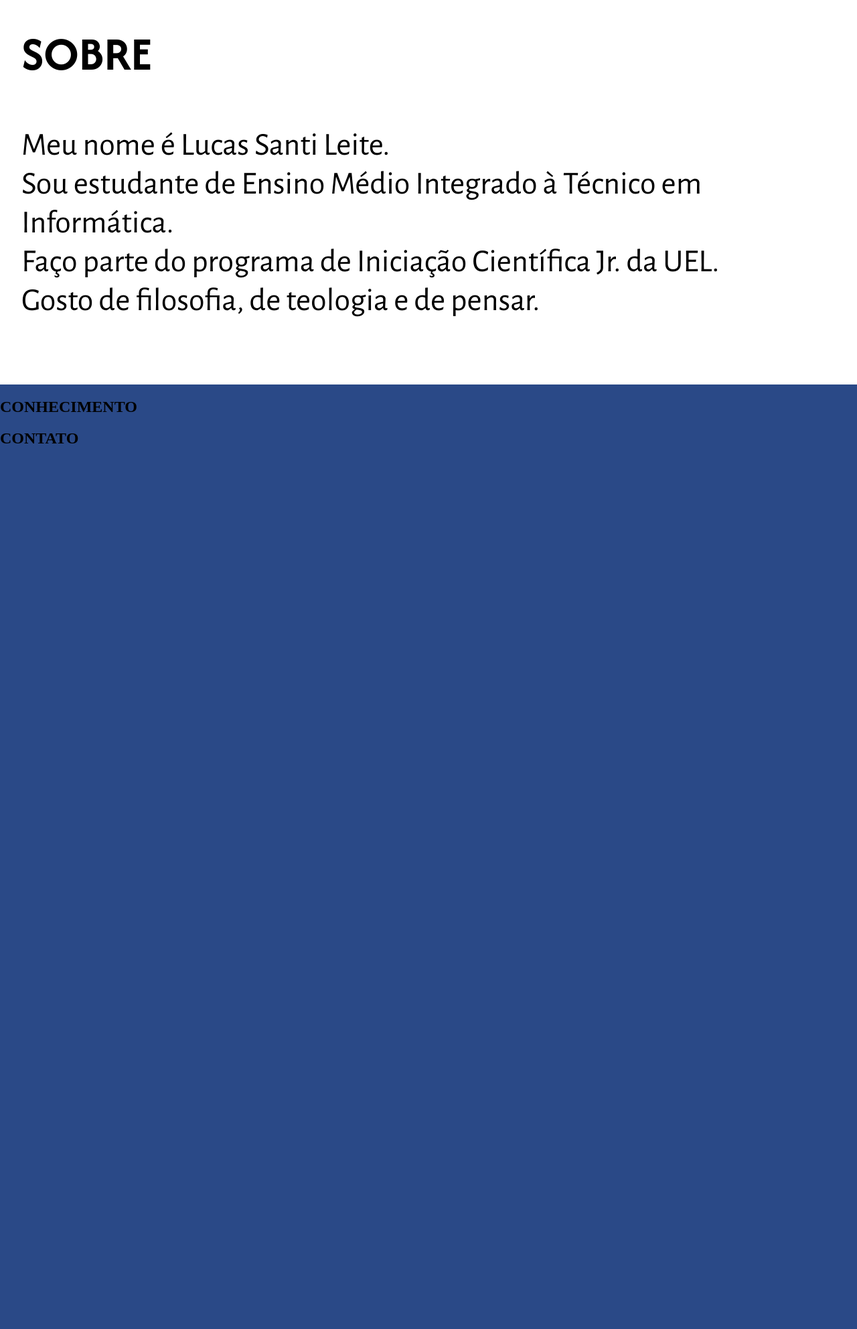
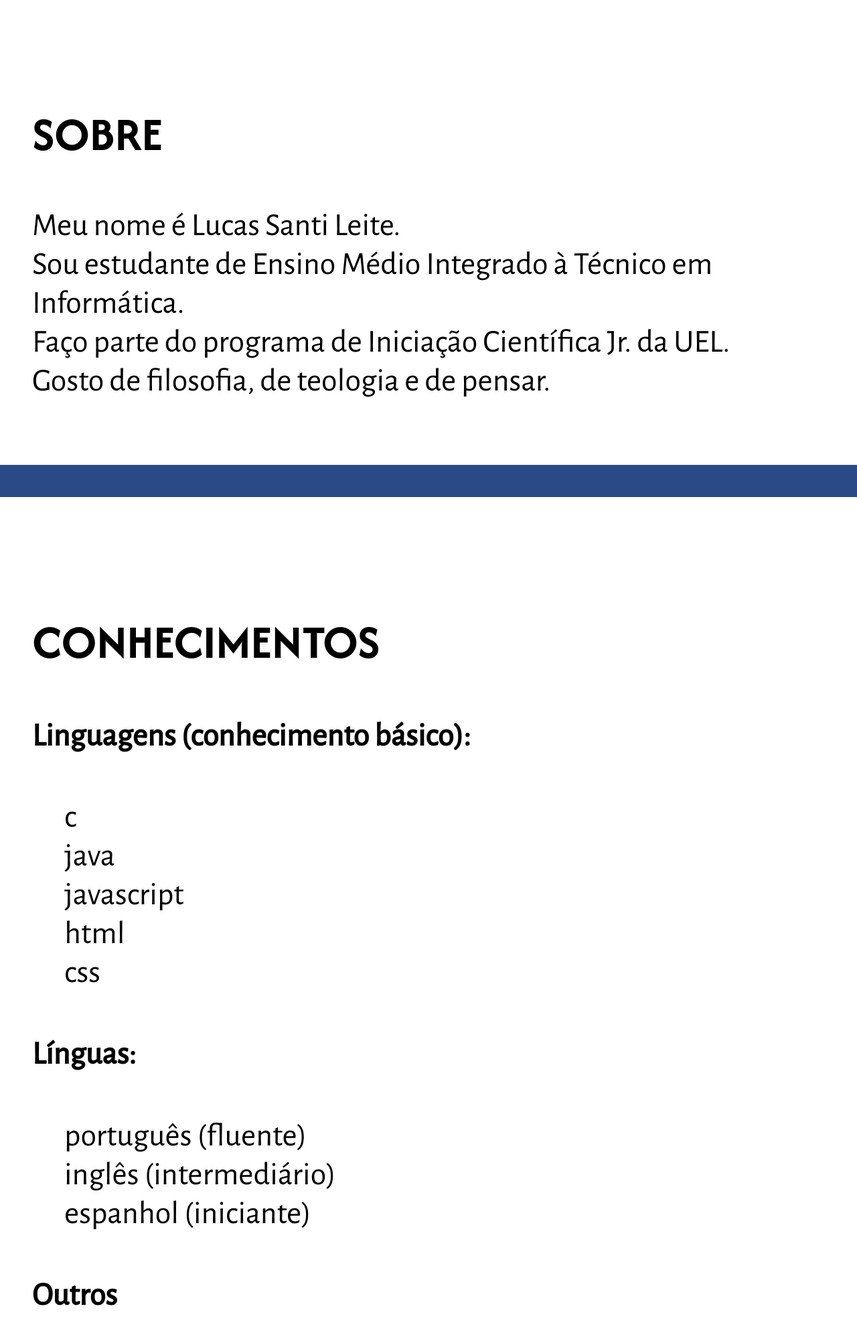
Before and after one commit to lucassantileite/portifolio, a plain HTML site: page index.html in a window 1280 px wide. Shown: the part 816-2800 px from the top of the page at 67% size. Drawn offline with nearby package versions, Linux system fonts and the light colour scheme.

Commit message:
grandes mudanças

```diff
--- a/index.html
+++ b/index.html
@@ -18,7 +18,7 @@
                             <a href="#sobre">sobre</a>
                         </li>
                         <li class="listItem">
-                            <a href="#conhecimento">conhecimento</a>
+                            <a href="#conhecimentos">conhecimentos</a>
                         </li>
                         <li class="listItem">
                             <a href="#contato">contato</a>
@@ -40,9 +40,29 @@
                     Gosto de filosofia, de teologia e de pensar.
                 </p>
            </section>
-            <section id="conhecimento">
-                <h1>CONHECIMENTO</h1>
-                <p></p>
+            <section id="conhecimentos">
+                <h1>CONHECIMENTOS</h1>
+                <ul class="linguagensList">
+                    <h4>Linguagens (conhecimento básico):</h4>
+                    <li class="listItem">c</li>
+                    <li class="listItem">java</li>
+                    <li class="listItem">javascript</li>
+                    <li class="listItem">html</li>
+                    <li class="listItem">css</li>
+                </ul>
+                <ul class="linguasList">
+                    <h4>Línguas:</h4>
+                    <li class="listItem">português (fluente)</li>
+                    <li class="listItem">inglês (intermediário)</li>
+                    <li class="listItem">espanhol (iniciante)</li>
+                </ul>
+                <ul class="outrosList">
+                    <h4>Outros</h4>
+                    <li class="listItem">Tenho facilidade para desenhar</li><br>
+                    <li class="listItem">Tenho um relativo conhecimento de filosofia</li>
+                    <li class="listSubItem">já li os autores: Platão, Descartes e Maquiavel</li><br>
+                    <li class="listItem">Tenho um relativo conhecimento de teologia</li>
+                    <li class="listSubItem">já li os autores: Alvin Plantinga, RC Sproul, Jonas Madureira, etc.</li>
            </section>
             <section id="contato">
                 <h1>CONTATO</h1>
--- a/resources/css/styles.css
+++ b/resources/css/styles.css
@@ -16,11 +16,12 @@
 }
 
 @keyframes positionChange{
-    0%{left: 0;}
-    25%{left: 2%;}
-    50%{left: 4%;}
-    75%{left: 6%;}
-    100%{left: 8%;}
+    from{
+        left:0;
+    }
+    to{
+        left:5em;
+    }
 }
 
 html{
@@ -43,6 +44,8 @@ body{
     border: 0;
     margin: 0;
     display: flex;
+    height: 3.5em;
+    max-width: 100%;
     padding: 1em 10em;
     transition: 0.2s;
     z-index: 2;
@@ -63,14 +66,16 @@ body{
     & .nav{
         display: flex;
         flex:1;
-        justify-content: right;
+        justify-content: flex-end;
 
         & .myList{
             padding: 0;
             margin: 0;
+            width: 60%;
+            justify-content: space-around;
             list-style-type: none;
+            gap: 50px;
             display: flex;
-            gap: 50px;
 
             & .listItem{
 
@@ -90,8 +95,8 @@ body{
     display: flex;
     align-items: flex-end;
     text-align: left;
-}
-.img-phrase h1{
+
+    & h1{
         color: white;
         max-width: 7em;
         max-height: 5em;
@@ -100,21 +105,30 @@ body{
         z-index: 1;
         font-family: 'Afacad';
     }
-.img-phrase img{
-    position: absolute;
-    right: 0;
-    max-width: 80em;
+
+    & img{
+        position: fixed;
+        bottom: 0;
+        width: 70rem;
         overflow: clip;
         z-index: 0;
         animation: positionChange 5s infinite alternate;
+        animation-timing-function: linear;
+    }
 }
 
 #sobre{
+    position: relative;
     background-color: rgb(255, 255, 255);
     color: black;
+    left: 0;
+    right: 0;
     z-index: 1;
     font-size: 3em;
-    padding: 1em 2rem;
+    padding-top: 3.5em;
+    padding-left: 1em;
+    padding-right: 1em;
+    padding-bottom: 1em;
 
     & h1{
         font-family: 'Afacad';
@@ -125,3 +139,72 @@ body{
         font-family: 'Alegreya-sans';
     }
 }
+
+#conhecimentos{
+    position: relative;
+    background-color: rgb(255, 255, 255);
+    color: black;
+    left: 0;
+    right: 0;
+    z-index: 1;
+    font-size: 3em;
+    margin-top: 1em;
+    padding-top: 3.5em;
+    padding-left: 1em;
+    padding-right: 1em;
+    padding-bottom: 1em;
+
+    & h1{
+        font-family: 'Afacad';
+        margin-top: 0;
+    }
+
+    & .linguagensList{
+        font-family: 'Alegreya-sans';
+        list-style-type: none;
+        padding-left: 0;
+
+        & h4{
+            margin-left: 0;
+            margin-right: 0;
+        }
+
+        & .listItem{
+            margin-left: 1em;
+        }
+    }
+
+    & .linguasList{
+        font-family: 'Alegreya-sans';
+        list-style-type: none;
+        padding-left: 0;
+
+        & h4{
+            margin-left: 0;
+            margin-right: 0;
+        }
+
+        & .listItem{
+            margin-left: 1em;
+        }
+    }
+
+    & .outrosList{
+        font-family: 'Alegreya-sans';
+        list-style-type: none;
+        padding-left: 0;
+
+        & h4{
+            margin-left: 0;
+            margin-right: 0;
+        }
+
+        & .listItem{
+            margin-left: 1em;
+        }
+
+        & .listSubItem{
+            margin-left: 2em;
+        }
+    }
+}
--- a/resources/scripts/script.js
+++ b/resources/scripts/script.js
@@ -1,5 +1,4 @@
 $(document).ready(function(){
-    /*fixed header invades section */
     $('.img-phrase').css({height: window.innerHeight});
     $(window).scroll(function(){
         var header = $('.header');
```
Lines whose indentation alone changed are shown as unchanged.
